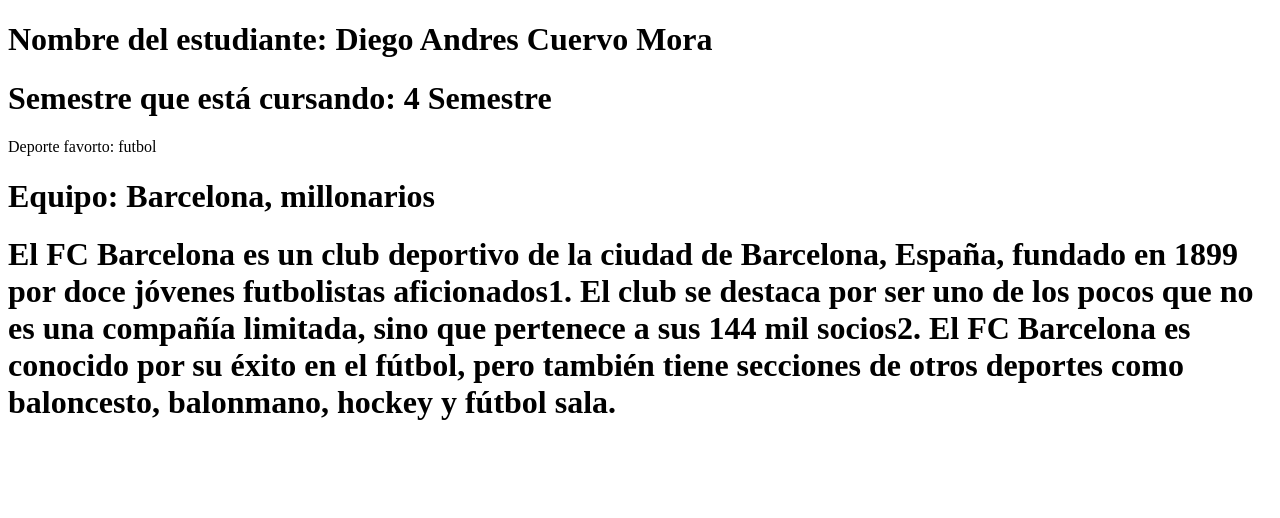
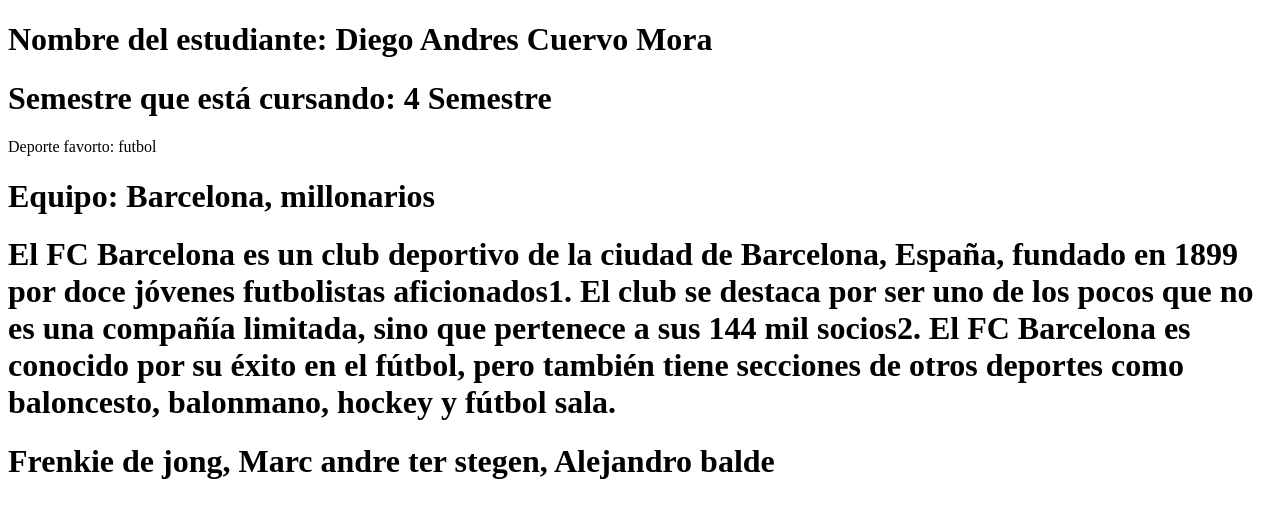
Before and after one commit to Diegocuervocuc/Taller_github, a plain HTML site: page index.html in a window 1280 px wide. Drawn offline with Linux system fonts and the light colour scheme.

Commit message:
Los jugadores estrellas del equipo favorito

```diff
--- a/index.html
+++ b/index.html
@@ -15,6 +15,7 @@
          El club se destaca por ser uno de los pocos que no es una compañía limitada, sino que pertenece a sus 144 mil socios2.
           El FC Barcelona es conocido por su éxito en el fútbol, pero también tiene secciones de otros deportes como baloncesto, balonmano, hockey y fútbol sala.
     </h1>
+    <h1> Frenkie de jong, Marc andre ter stegen, Alejandro balde</h1>
 
 </body>
 </html>
```
